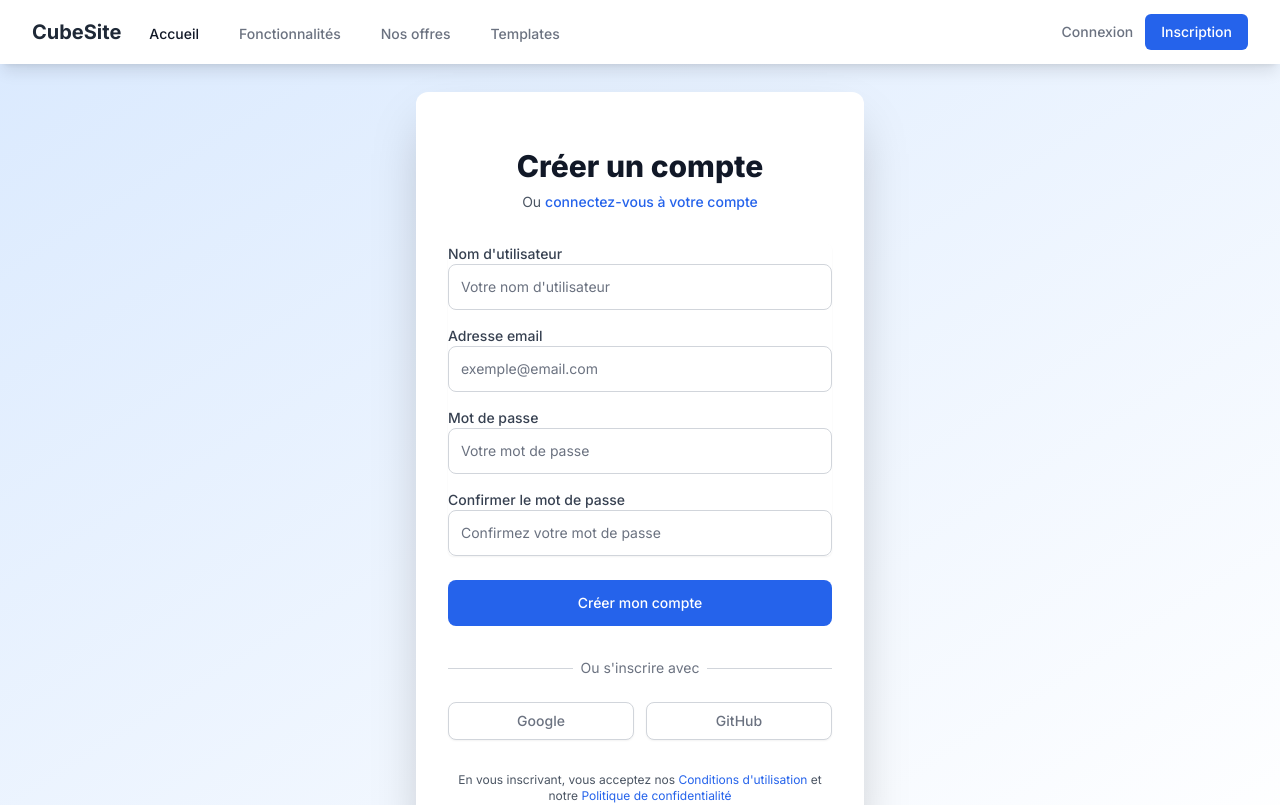
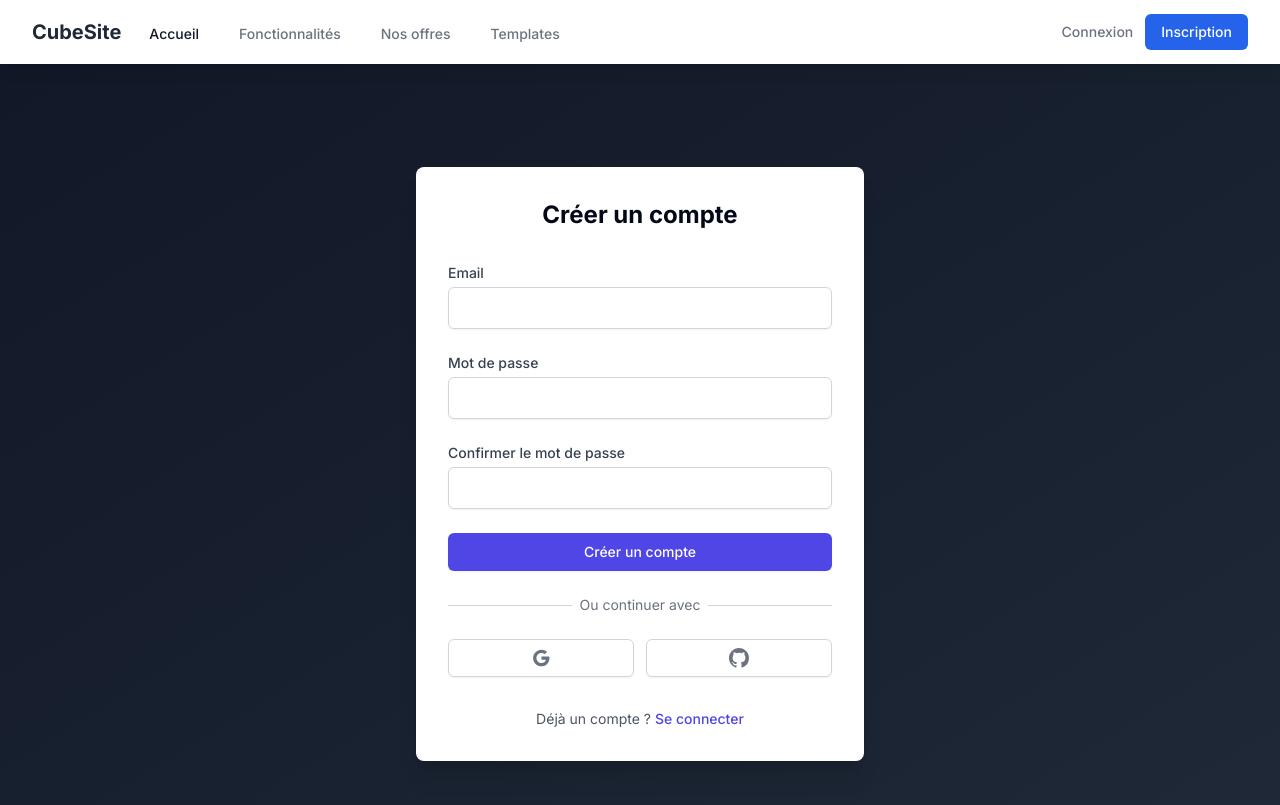
Before and after one commit to game05/cubesite, a Next.js app: page /auth/register in a window 1280 px wide. Shown: the top 805 px of the page. Built offline with nearby package versions, Linux system fonts and the light colour scheme.

Commit message:
✨ Ajout de l'authentification avec Supabase
- Configuration de Supabase
- Création des pages login et register
- Ajout de l'authentification OAuth (Google et GitHub)
- Page de vérification d'email
- Route de callback pour OAuth

```diff
--- a/package.json
+++ b/package.json
@@ -9,8 +9,8 @@
     "lint": "next lint"
   },
   "dependencies": {
-    "@supabase/auth-helpers-nextjs": "latest",
-    "@supabase/supabase-js": "latest",
+    "@supabase/auth-helpers-nextjs": "^0.10.0",
+    "@supabase/supabase-js": "^2.47.10",
     "@tailwindcss/typography": "^0.5.10",
     "class-variance-authority": "^0.7.0",
     "clsx": "^2.0.0",
--- a/src/app/auth/login/page.tsx
+++ b/src/app/auth/login/page.tsx
@@ -1,131 +1,173 @@
-'use client';
+'use client'
 
-import { useState } from 'react';
-import Link from 'next/link';
-import Image from 'next/image';
+import { useState } from 'react'
+import { supabase } from '@/lib/supabase'
+import { useRouter } from 'next/navigation'
 
 export default function LoginPage() {
-  const [email, setEmail] = useState('');
-  const [password, setPassword] = useState('');
+  const router = useRouter()
+  const [email, setEmail] = useState('')
+  const [password, setPassword] = useState('')
+  const [error, setError] = useState<string | null>(null)
+  const [loading, setLoading] = useState(false)
 
-  const handleSubmit = async (e: React.FormEvent) => {
-    e.preventDefault();
-    // TODO: Implémenter la logique de connexion
-  };
+  const handleLogin = async (e: React.FormEvent) => {
+    e.preventDefault()
+    setError(null)
+    setLoading(true)
+
+    try {
+      const { data, error } = await supabase.auth.signInWithPassword({
+        email,
+        password,
+      })
+
+      if (error) throw error
+
+      router.push('/dashboard')
+      router.refresh()
+    } catch (error: any) {
+      setError(error.message)
+    } finally {
+      setLoading(false)
+    }
+  }
+
+  const handleGoogleLogin = async () => {
+    try {
+      const { data, error } = await supabase.auth.signInWithOAuth({
+        provider: 'google',
+      })
+      if (error) throw error
+    } catch (error: any) {
+      setError(error.message)
+    }
+  }
+
+  const handleGithubLogin = async () => {
+    try {
+      const { data, error } = await supabase.auth.signInWithOAuth({
+        provider: 'github',
+      })
+      if (error) throw error
+    } catch (error: any) {
+      setError(error.message)
+    }
+  }
 
   return (
-    <div className="min-h-screen bg-gradient-to-br from-blue-100 to-white flex items-center justify-center p-4">
-      <div className="max-w-md w-full space-y-8 bg-white p-8 rounded-xl shadow-2xl">
-        {/* Logo et Titre */}
-        <div className="text-center">
-          <h2 className="mt-6 text-3xl font-extrabold text-gray-900">
-            Connexion
-          </h2>
-          <p className="mt-2 text-sm text-gray-600">
-            Ou{' '}
-            <Link href="/auth/register" className="font-medium text-blue-600 hover:text-blue-500">
-              créez votre compte
-            </Link>
-          </p>
-        </div>
+    <div className="min-h-screen bg-gradient-to-br from-gray-900 to-gray-800 flex items-center justify-center p-4">
+      <div className="max-w-md w-full bg-white rounded-lg shadow-xl p-8">
+        <h2 className="text-2xl font-bold text-center mb-8">Connexion</h2>
 
-        {/* Formulaire */}
-        <form className="mt-8 space-y-6" onSubmit={handleSubmit}>
-          <div className="rounded-md shadow-sm space-y-4">
-            <div>
-              <label htmlFor="email" className="sr-only">
-                Adresse email
-              </label>
-              <input
-                id="email"
-                name="email"
-                type="email"
-                autoComplete="email"
-                required
-                value={email}
-                onChange={(e) => setEmail(e.target.value)}
-                className="appearance-none relative block w-full px-3 py-3 border border-gray-300 placeholder-gray-500 text-gray-900 rounded-lg focus:outline-none focus:ring-blue-500 focus:border-blue-500 focus:z-10 sm:text-sm"
-                placeholder="Adresse email"
-              />
-            </div>
-            <div>
-              <label htmlFor="password" className="sr-only">
-                Mot de passe
-              </label>
-              <input
-                id="password"
-                name="password"
-                type="password"
-                autoComplete="current-password"
-                required
-                value={password}
-                onChange={(e) => setPassword(e.target.value)}
-                className="appearance-none relative block w-full px-3 py-3 border border-gray-300 placeholder-gray-500 text-gray-900 rounded-lg focus:outline-none focus:ring-blue-500 focus:border-blue-500 focus:z-10 sm:text-sm"
-                placeholder="Mot de passe"
-              />
-            </div>
+        {error && (
+          <div className="bg-red-100 border border-red-400 text-red-700 px-4 py-3 rounded mb-4">
+            {error}
+          </div>
+        )}
+
+        <form onSubmit={handleLogin} className="space-y-6">
+          <div>
+            <label className="block text-sm font-medium text-gray-700">Email</label>
+            <input
+              type="email"
+              value={email}
+              onChange={(e) => setEmail(e.target.value)}
+              className="mt-1 block w-full px-3 py-2 border border-gray-300 rounded-md shadow-sm focus:outline-none focus:ring-indigo-500 focus:border-indigo-500"
+              required
+            />
+          </div>
+
+          <div>
+            <label className="block text-sm font-medium text-gray-700">Mot de passe</label>
+            <input
+              type="password"
+              value={password}
+              onChange={(e) => setPassword(e.target.value)}
+              className="mt-1 block w-full px-3 py-2 border border-gray-300 rounded-md shadow-sm focus:outline-none focus:ring-indigo-500 focus:border-indigo-500"
+              required
+            />
           </div>
 
           <div className="flex items-center justify-between">
             <div className="flex items-center">
               <input
-                id="remember-me"
-                name="remember-me"
                 type="checkbox"
-                className="h-4 w-4 text-blue-600 focus:ring-blue-500 border-gray-300 rounded"
+                className="h-4 w-4 text-indigo-600 focus:ring-indigo-500 border-gray-300 rounded"
               />
-              <label htmlFor="remember-me" className="ml-2 block text-sm text-gray-900">
+              <label className="ml-2 block text-sm text-gray-900">
                 Se souvenir de moi
               </label>
             </div>
+            <a
+              href="#"
+              className="text-sm font-medium text-indigo-600 hover:text-indigo-500"
+            >
+              Mot de passe oublié ?
+            </a>
+          </div>
 
-            <div className="text-sm">
-              <Link href="/auth/forgot-password" className="font-medium text-blue-600 hover:text-blue-500">
-                Mot de passe oublié ?
-              </Link>
+          <button
+            type="submit"
+            disabled={loading}
+            className="w-full flex justify-center py-2 px-4 border border-transparent rounded-md shadow-sm text-sm font-medium text-white bg-indigo-600 hover:bg-indigo-700 focus:outline-none focus:ring-2 focus:ring-offset-2 focus:ring-indigo-500 disabled:opacity-50"
+          >
+            {loading ? 'Connexion...' : 'Se connecter'}
+          </button>
+        </form>
+
+        <div className="mt-6">
+          <div className="relative">
+            <div className="absolute inset-0 flex items-center">
+              <div className="w-full border-t border-gray-300" />
+            </div>
+            <div className="relative flex justify-center text-sm">
+              <span className="px-2 bg-white text-gray-500">
+                Ou continuer avec
+              </span>
             </div>
           </div>
 
-          <div>
-            <button
-              type="submit"
-              className="group relative w-full flex justify-center py-3 px-4 border border-transparent text-sm font-medium rounded-lg text-white bg-blue-600 hover:bg-blue-700 focus:outline-none focus:ring-2 focus:ring-offset-2 focus:ring-blue-500 transition-colors duration-200"
-            >
-              Se connecter
-            </button>
-          </div>
-        </form>
-
-        {/* Séparateur */}
-        <div className="mt-6">
-          <div className="relative">
-            <div className="absolute inset-0 flex items-center">
-              <div className="w-full border-t border-gray-300"></div>
-            </div>
-            <div className="relative flex justify-center text-sm">
-              <span className="px-2 bg-white text-gray-500">Ou continuer avec</span>
-            </div>
-          </div>
-
-          {/* Boutons sociaux */}
           <div className="mt-6 grid grid-cols-2 gap-3">
             <button
-              type="button"
-              className="w-full inline-flex justify-center py-2 px-4 border border-gray-300 rounded-lg shadow-sm bg-white text-sm font-medium text-gray-500 hover:bg-gray-50 transition-colors duration-200"
+              onClick={handleGoogleLogin}
+              className="w-full inline-flex justify-center py-2 px-4 border border-gray-300 rounded-md shadow-sm bg-white text-sm font-medium text-gray-500 hover:bg-gray-50"
             >
               <span className="sr-only">Sign in with Google</span>
-              Google
+              <svg className="w-5 h-5" viewBox="0 0 24 24">
+                <path
+                  fill="currentColor"
+                  d="M12.545,10.239v3.821h5.445c-0.712,2.315-2.647,3.972-5.445,3.972c-3.332,0-6.033-2.701-6.033-6.032s2.701-6.032,6.033-6.032c1.498,0,2.866,0.549,3.921,1.453l2.814-2.814C17.503,2.988,15.139,2,12.545,2C7.021,2,2.543,6.477,2.543,12s4.478,10,10.002,10c8.396,0,10.249-7.85,9.426-11.748L12.545,10.239z"
+                />
+              </svg>
             </button>
+
             <button
-              type="button"
-              className="w-full inline-flex justify-center py-2 px-4 border border-gray-300 rounded-lg shadow-sm bg-white text-sm font-medium text-gray-500 hover:bg-gray-50 transition-colors duration-200"
+              onClick={handleGithubLogin}
+              className="w-full inline-flex justify-center py-2 px-4 border border-gray-300 rounded-md shadow-sm bg-white text-sm font-medium text-gray-500 hover:bg-gray-50"
             >
               <span className="sr-only">Sign in with GitHub</span>
-              GitHub
+              <svg className="w-5 h-5" fill="currentColor" viewBox="0 0 20 20">
+                <path
+                  fillRule="evenodd"
+                  d="M10 0C4.477 0 0 4.484 0 10.017c0 4.425 2.865 8.18 6.839 9.504.5.092.682-.217.682-.483 0-.237-.008-.868-.013-1.703-2.782.605-3.369-1.343-3.369-1.343-.454-1.158-1.11-1.466-1.11-1.466-.908-.62.069-.608.069-.608 1.003.07 1.531 1.032 1.531 1.032.892 1.53 2.341 1.088 2.91.832.092-.647.35-1.088.636-1.338-2.22-.253-4.555-1.113-4.555-4.951 0-1.093.39-1.988 1.029-2.688-.103-.253-.446-1.272.098-2.65 0 0 .84-.27 2.75 1.026A9.564 9.564 0 0110 4.844c.85.004 1.705.115 2.504.337 1.909-1.296 2.747-1.027 2.747-1.027.546 1.379.203 2.398.1 2.651.64.7 1.028 1.595 1.028 2.688 0 3.848-2.339 4.695-4.566 4.942.359.31.678.921.678 1.856 0 1.338-.012 2.419-.012 2.747 0 .268.18.58.688.482A10.019 10.019 0 0020 10.017C20 4.484 15.522 0 10 0z"
+                  clipRule="evenodd"
+                />
+              </svg>
             </button>
           </div>
         </div>
+
+        <p className="mt-8 text-center text-sm text-gray-600">
+          Pas encore de compte ?{' '}
+          <a
+            href="/auth/register"
+            className="font-medium text-indigo-600 hover:text-indigo-500"
+          >
+            S'inscrire
+          </a>
+        </p>
       </div>
     </div>
-  );
+  )
 }
--- a/src/app/auth/register/page.tsx
+++ b/src/app/auth/register/page.tsx
@@ -1,169 +1,177 @@
-'use client';
+'use client'
 
-import { useState } from 'react';
-import Link from 'next/link';
-import Image from 'next/image';
+import { useState } from 'react'
+import { supabase } from '@/lib/supabase'
+import { useRouter } from 'next/navigation'
 
 export default function RegisterPage() {
-  const [formData, setFormData] = useState({
-    email: '',
-    password: '',
-    confirmPassword: '',
-    username: ''
-  });
+  const router = useRouter()
+  const [email, setEmail] = useState('')
+  const [password, setPassword] = useState('')
+  const [confirmPassword, setConfirmPassword] = useState('')
+  const [error, setError] = useState<string | null>(null)
+  const [loading, setLoading] = useState(false)
 
-  const handleChange = (e: React.ChangeEvent<HTMLInputElement>) => {
-    const { name, value } = e.target;
-    setFormData(prev => ({
-      ...prev,
-      [name]: value
-    }));
-  };
+  const handleRegister = async (e: React.FormEvent) => {
+    e.preventDefault()
+    setError(null)
 
-  const handleSubmit = async (e: React.FormEvent) => {
-    e.preventDefault();
-    // TODO: Implémenter la logique d'inscription
-  };
+    if (password !== confirmPassword) {
+      setError('Les mots de passe ne correspondent pas')
+      return
+    }
+
+    setLoading(true)
+
+    try {
+      const { data, error } = await supabase.auth.signUp({
+        email,
+        password,
+        options: {
+          emailRedirectTo: `${window.location.origin}/auth/callback`,
+        },
+      })
+
+      if (error) throw error
+
+      router.push('/auth/verify-email')
+    } catch (error: any) {
+      setError(error.message)
+    } finally {
+      setLoading(false)
+    }
+  }
+
+  const handleGoogleSignUp = async () => {
+    try {
+      const { data, error } = await supabase.auth.signInWithOAuth({
+        provider: 'google',
+      })
+      if (error) throw error
+    } catch (error: any) {
+      setError(error.message)
+    }
+  }
+
+  const handleGithubSignUp = async () => {
+    try {
+      const { data, error } = await supabase.auth.signInWithOAuth({
+        provider: 'github',
+      })
+      if (error) throw error
+    } catch (error: any) {
+      setError(error.message)
+    }
+  }
 
   return (
-    <div className="min-h-screen bg-gradient-to-br from-blue-100 to-white flex items-center justify-center p-4">
-      <div className="max-w-md w-full space-y-8 bg-white p-8 rounded-xl shadow-2xl">
-        {/* En-tête */}
-        <div className="text-center">
-          <h2 className="mt-6 text-3xl font-extrabold text-gray-900">
-            Créer un compte
-          </h2>
-          <p className="mt-2 text-sm text-gray-600">
-            Ou{' '}
-            <Link href="/auth/login" className="font-medium text-blue-600 hover:text-blue-500">
-              connectez-vous à votre compte
-            </Link>
-          </p>
+    <div className="min-h-screen bg-gradient-to-br from-gray-900 to-gray-800 flex items-center justify-center p-4">
+      <div className="max-w-md w-full bg-white rounded-lg shadow-xl p-8">
+        <h2 className="text-2xl font-bold text-center mb-8">Créer un compte</h2>
+
+        {error && (
+          <div className="bg-red-100 border border-red-400 text-red-700 px-4 py-3 rounded mb-4">
+            {error}
           </div>
+        )}
 
-        {/* Formulaire */}
-        <form className="mt-8 space-y-6" onSubmit={handleSubmit}>
-          <div className="rounded-md shadow-sm space-y-4">
+        <form onSubmit={handleRegister} className="space-y-6">
           <div>
-              <label htmlFor="username" className="block text-sm font-medium text-gray-700">
-                Nom d'utilisateur
-              </label>
+            <label className="block text-sm font-medium text-gray-700">Email</label>
             <input
-                id="username"
-                name="username"
-                type="text"
+              type="email"
+              value={email}
+              onChange={(e) => setEmail(e.target.value)}
+              className="mt-1 block w-full px-3 py-2 border border-gray-300 rounded-md shadow-sm focus:outline-none focus:ring-indigo-500 focus:border-indigo-500"
               required
-                value={formData.username}
-                onChange={handleChange}
-                className="appearance-none relative block w-full px-3 py-3 border border-gray-300 placeholder-gray-500 text-gray-900 rounded-lg focus:outline-none focus:ring-blue-500 focus:border-blue-500 focus:z-10 sm:text-sm"
-                placeholder="Votre nom d'utilisateur"
             />
           </div>
 
           <div>
-              <label htmlFor="email" className="block text-sm font-medium text-gray-700">
-                Adresse email
-              </label>
+            <label className="block text-sm font-medium text-gray-700">Mot de passe</label>
             <input
-                id="email"
-                name="email"
-                type="email"
-                autoComplete="email"
+              type="password"
+              value={password}
+              onChange={(e) => setPassword(e.target.value)}
+              className="mt-1 block w-full px-3 py-2 border border-gray-300 rounded-md shadow-sm focus:outline-none focus:ring-indigo-500 focus:border-indigo-500"
               required
-                value={formData.email}
-                onChange={handleChange}
-                className="appearance-none relative block w-full px-3 py-3 border border-gray-300 placeholder-gray-500 text-gray-900 rounded-lg focus:outline-none focus:ring-blue-500 focus:border-blue-500 focus:z-10 sm:text-sm"
-                placeholder="exemple@email.com"
             />
           </div>
 
           <div>
-              <label htmlFor="password" className="block text-sm font-medium text-gray-700">
-                Mot de passe
+            <label className="block text-sm font-medium text-gray-700">
+              Confirmer le mot de passe
             </label>
             <input
-                id="password"
-                name="password"
               type="password"
-                autoComplete="new-password"
+              value={confirmPassword}
+              onChange={(e) => setConfirmPassword(e.target.value)}
+              className="mt-1 block w-full px-3 py-2 border border-gray-300 rounded-md shadow-sm focus:outline-none focus:ring-indigo-500 focus:border-indigo-500"
               required
-                value={formData.password}
-                onChange={handleChange}
-                className="appearance-none relative block w-full px-3 py-3 border border-gray-300 placeholder-gray-500 text-gray-900 rounded-lg focus:outline-none focus:ring-blue-500 focus:border-blue-500 focus:z-10 sm:text-sm"
-                placeholder="Votre mot de passe"
             />
           </div>
 
-            <div>
-              <label htmlFor="confirmPassword" className="block text-sm font-medium text-gray-700">
-                Confirmer le mot de passe
-              </label>
-              <input
-                id="confirmPassword"
-                name="confirmPassword"
-                type="password"
-                autoComplete="new-password"
-                required
-                value={formData.confirmPassword}
-                onChange={handleChange}
-                className="appearance-none relative block w-full px-3 py-3 border border-gray-300 placeholder-gray-500 text-gray-900 rounded-lg focus:outline-none focus:ring-blue-500 focus:border-blue-500 focus:z-10 sm:text-sm"
-                placeholder="Confirmez votre mot de passe"
-              />
+          <button
+            type="submit"
+            disabled={loading}
+            className="w-full flex justify-center py-2 px-4 border border-transparent rounded-md shadow-sm text-sm font-medium text-white bg-indigo-600 hover:bg-indigo-700 focus:outline-none focus:ring-2 focus:ring-offset-2 focus:ring-indigo-500 disabled:opacity-50"
+          >
+            {loading ? 'Création du compte...' : 'Créer un compte'}
+          </button>
+        </form>
+
+        <div className="mt-6">
+          <div className="relative">
+            <div className="absolute inset-0 flex items-center">
+              <div className="w-full border-t border-gray-300" />
+            </div>
+            <div className="relative flex justify-center text-sm">
+              <span className="px-2 bg-white text-gray-500">
+                Ou continuer avec
+              </span>
             </div>
           </div>
 
-          <div>
-            <button
-              type="submit"
-              className="group relative w-full flex justify-center py-3 px-4 border border-transparent text-sm font-medium rounded-lg text-white bg-blue-600 hover:bg-blue-700 focus:outline-none focus:ring-2 focus:ring-offset-2 focus:ring-blue-500 transition-colors duration-200"
-            >
-              Créer mon compte
-            </button>
-          </div>
-        </form>
-
-        {/* Séparateur */}
-        <div className="mt-6">
-          <div className="relative">
-            <div className="absolute inset-0 flex items-center">
-              <div className="w-full border-t border-gray-300"></div>
-            </div>
-            <div className="relative flex justify-center text-sm">
-              <span className="px-2 bg-white text-gray-500">Ou s'inscrire avec</span>
-            </div>
-          </div>
-
-          {/* Boutons sociaux */}
           <div className="mt-6 grid grid-cols-2 gap-3">
             <button
-              type="button"
-              className="w-full inline-flex justify-center py-2 px-4 border border-gray-300 rounded-lg shadow-sm bg-white text-sm font-medium text-gray-500 hover:bg-gray-50 transition-colors duration-200"
+              onClick={handleGoogleSignUp}
+              className="w-full inline-flex justify-center py-2 px-4 border border-gray-300 rounded-md shadow-sm bg-white text-sm font-medium text-gray-500 hover:bg-gray-50"
             >
-              <span className="sr-only">S'inscrire avec Google</span>
-              Google
+              <span className="sr-only">Sign up with Google</span>
+              <svg className="w-5 h-5" viewBox="0 0 24 24">
+                <path
+                  fill="currentColor"
+                  d="M12.545,10.239v3.821h5.445c-0.712,2.315-2.647,3.972-5.445,3.972c-3.332,0-6.033-2.701-6.033-6.032s2.701-6.032,6.033-6.032c1.498,0,2.866,0.549,3.921,1.453l2.814-2.814C17.503,2.988,15.139,2,12.545,2C7.021,2,2.543,6.477,2.543,12s4.478,10,10.002,10c8.396,0,10.249-7.85,9.426-11.748L12.545,10.239z"
+                />
+              </svg>
             </button>
+
             <button
-              type="button"
-              className="w-full inline-flex justify-center py-2 px-4 border border-gray-300 rounded-lg shadow-sm bg-white text-sm font-medium text-gray-500 hover:bg-gray-50 transition-colors duration-200"
+              onClick={handleGithubSignUp}
+              className="w-full inline-flex justify-center py-2 px-4 border border-gray-300 rounded-md shadow-sm bg-white text-sm font-medium text-gray-500 hover:bg-gray-50"
             >
-              <span className="sr-only">S'inscrire avec GitHub</span>
-              GitHub
+              <span className="sr-only">Sign up with GitHub</span>
+              <svg className="w-5 h-5" fill="currentColor" viewBox="0 0 20 20">
+                <path
+                  fillRule="evenodd"
+                  d="M10 0C4.477 0 0 4.484 0 10.017c0 4.425 2.865 8.18 6.839 9.504.5.092.682-.217.682-.483 0-.237-.008-.868-.013-1.703-2.782.605-3.369-1.343-3.369-1.343-.454-1.158-1.11-1.466-1.11-1.466-.908-.62.069-.608.069-.608 1.003.07 1.531 1.032 1.531 1.032.892 1.53 2.341 1.088 2.91.832.092-.647.35-1.088.636-1.338-2.22-.253-4.555-1.113-4.555-4.951 0-1.093.39-1.988 1.029-2.688-.103-.253-.446-1.272.098-2.65 0 0 .84-.27 2.75 1.026A9.564 9.564 0 0110 4.844c.85.004 1.705.115 2.504.337 1.909-1.296 2.747-1.027 2.747-1.027.546 1.379.203 2.398.1 2.651.64.7 1.028 1.595 1.028 2.688 0 3.848-2.339 4.695-4.566 4.942.359.31.678.921.678 1.856 0 1.338-.012 2.419-.012 2.747 0 .268.18.58.688.482A10.019 10.019 0 0020 10.017C20 4.484 15.522 0 10 0z"
+                  clipRule="evenodd"
+                />
+              </svg>
             </button>
           </div>
         </div>
 
-        {/* Conditions d'utilisation */}
-        <div className="text-xs text-center text-gray-600">
-          En vous inscrivant, vous acceptez nos{' '}
-          <Link href="/terms" className="text-blue-600 hover:text-blue-500">
-            Conditions d'utilisation
-          </Link>{' '}
-          et notre{' '}
-          <Link href="/privacy" className="text-blue-600 hover:text-blue-500">
-            Politique de confidentialité
-          </Link>
+        <p className="mt-8 text-center text-sm text-gray-600">
+          Déjà un compte ?{' '}
+          <a
+            href="/auth/login"
+            className="font-medium text-indigo-600 hover:text-indigo-500"
+          >
+            Se connecter
+          </a>
+        </p>
       </div>
     </div>
-    </div>
-  );
+  )
 }
--- /dev/null
+++ b/src/lib/supabase.ts
@@ -0,0 +1,6 @@
+import { createClient } from '@supabase/supabase-js'
+
+const supabaseUrl = 'https://urhglupooglynymtxqfc.supabase.co'
+const supabaseAnonKey = 'eyJhbGciOiJIUzI1NiIsInR5cCI6IkpXVCJ9.eyJpc3MiOiJzdXBhYmFzZSIsInJlZiI6InVyaGdsdXBvb2dseW55bXR4cWZjIiwicm9sZSI6ImFub24iLCJpYXQiOjE3MzU1Nzc4NDAsImV4cCI6MjA1MTE1Mzg0MH0.CmL5TOXRMX0GKNrNoz2RGMAzRufkXfgzgcLHwut2MRg'
+
+export const supabase = createClient(supabaseUrl, supabaseAnonKey)
```
Also changed, not shown: src/app/auth/callback/route.ts (added, +16 -0 lines), src/app/auth/verify-email/page.tsx (added, +25 -0 lines), 1 other file (tests, documents, lock files or other folders). Lines whose indentation alone changed are shown as unchanged.
